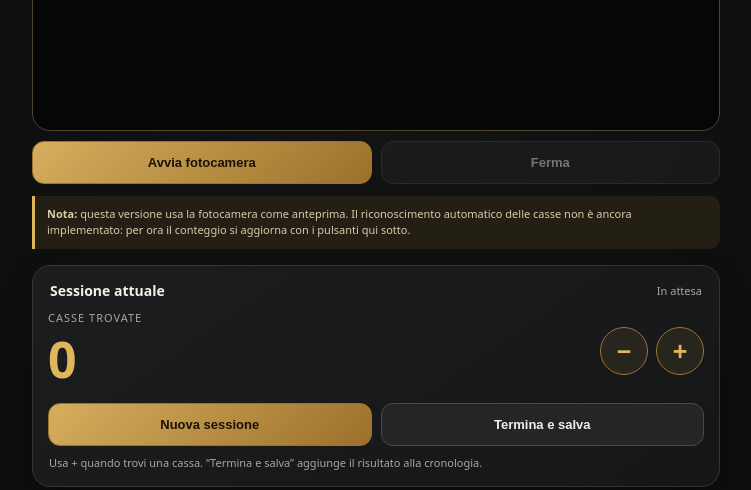
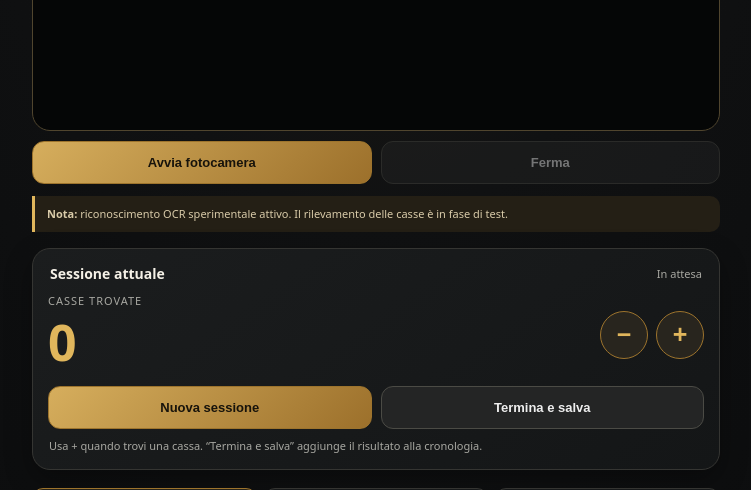
Before and after one commit to Ferrovincenzo35/pirate-chest-bot, a plain HTML site: page index.html in a window 1280 px wide. Shown: the part 610-1100 px from the top of the page, without its empty margins (264-1015 px from the left). Drawn offline with Linux system fonts and the light colour scheme.

Commit message:
Update index.html

```diff
--- a/index.html
+++ b/index.html
@@ -40,7 +40,7 @@ h1{font-size:27px;line-height:1.12;margin:10px 0 6px}h1 span{color:var(--gold)}.
  <div class="section-title">Telecamera <small id="cameraState">Non avviata</small></div>
  <div class="camera"><video id="video" autoplay playsinline muted></video><div class="placeholder" id="placeholder"><b>📷</b>Inquadra lo schermo della TV<br>e avvia la fotocamera</div><div class="camtag">LIVE CAMERA</div></div>
  <div class="actions"><button class="btn" id="startCam">Avvia fotocamera</button><button class="btn secondary" id="stopCam" disabled>Ferma</button></div>
- <div class="notice"><b>Nota:</b> questa versione usa la fotocamera come anteprima. Il riconoscimento automatico delle casse non è ancora implementato: per ora il conteggio si aggiorna con i pulsanti qui sotto.</div>
+ <div class="notice"><b>Nota:</b> riconoscimento OCR sperimentale attivo. Il rilevamento delle casse è in fase di test.</div>
 </div>
 <div class="section card">
  <div class="section-title">Sessione attuale <small id="sessionState">In attesa</small></div>
```
